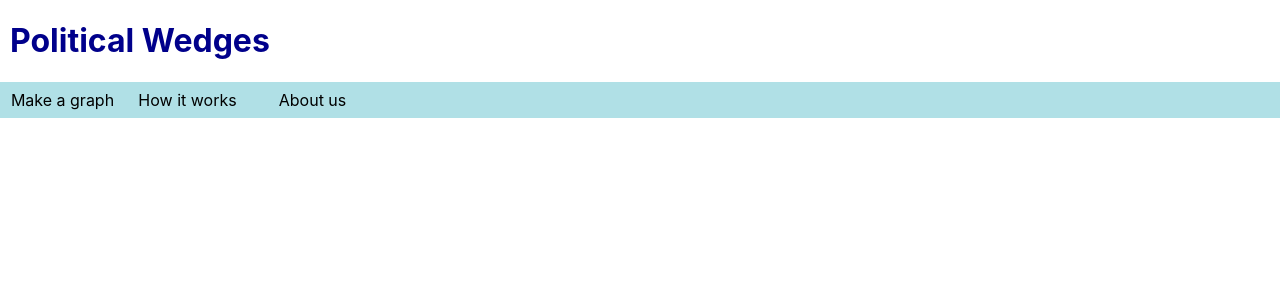
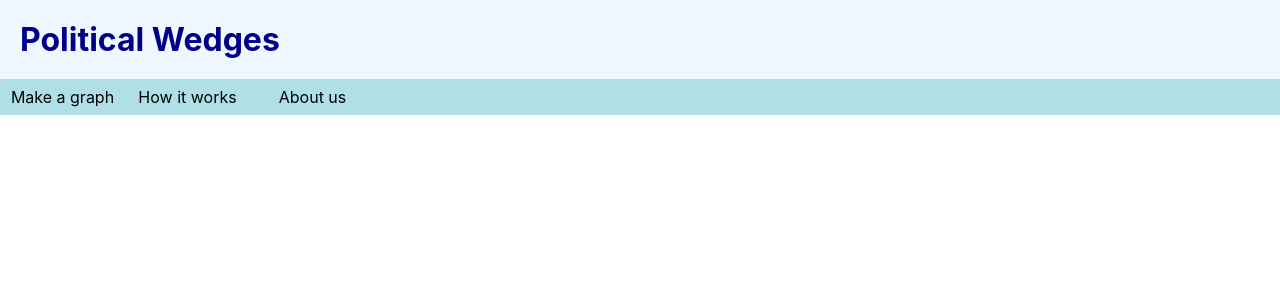
Before and after one commit to z-for-zarrin/political_wedges, a React (Create React App) app in the folder client/: page / in a window 1280 px wide. Shown: the top 300 px of the page. Built offline with nearby package versions, Linux system fonts and the light colour scheme.

Commit message:
heading has pale blue background, title now reads 'Political Wedges'

```diff
--- a/client/src/App.css
+++ b/client/src/App.css
@@ -1,6 +1,11 @@
 header{
   color: darkblue;
-  margin-left: 10px;
+  background-color: aliceblue;
+  padding: 10px;
+}
+
+h1{
+  margin: 10px;
 }
 
 nav > ul{
```
